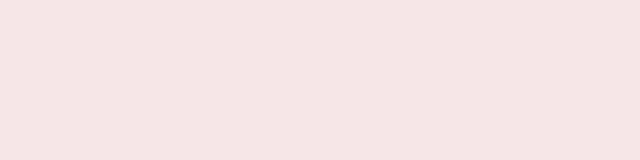
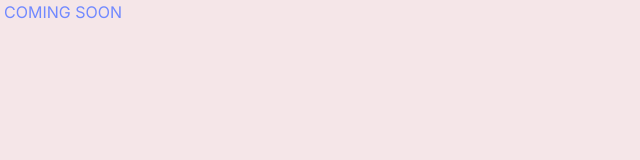
Before and after one commit to SolaKabuta/portfolio_v4, a Next.js app: page /more/playground in a window 1280 px wide. Shown: the top 160 px of the page, without its empty margins (0-640 px from the left). Built offline with nearby package versions, Linux system fonts and the light colour scheme.

Commit message:
fix: test eslint commit error

```diff
--- a/src/app/more/playground/page.tsx
+++ b/src/app/more/playground/page.tsx
@@ -1,10 +1,8 @@
 
-const Page = () => {
+export default function () {
     return (
         <section>
-
+            <p>Coming soon </p>
         </section>
     );
 };
-
-export default Page;
```
